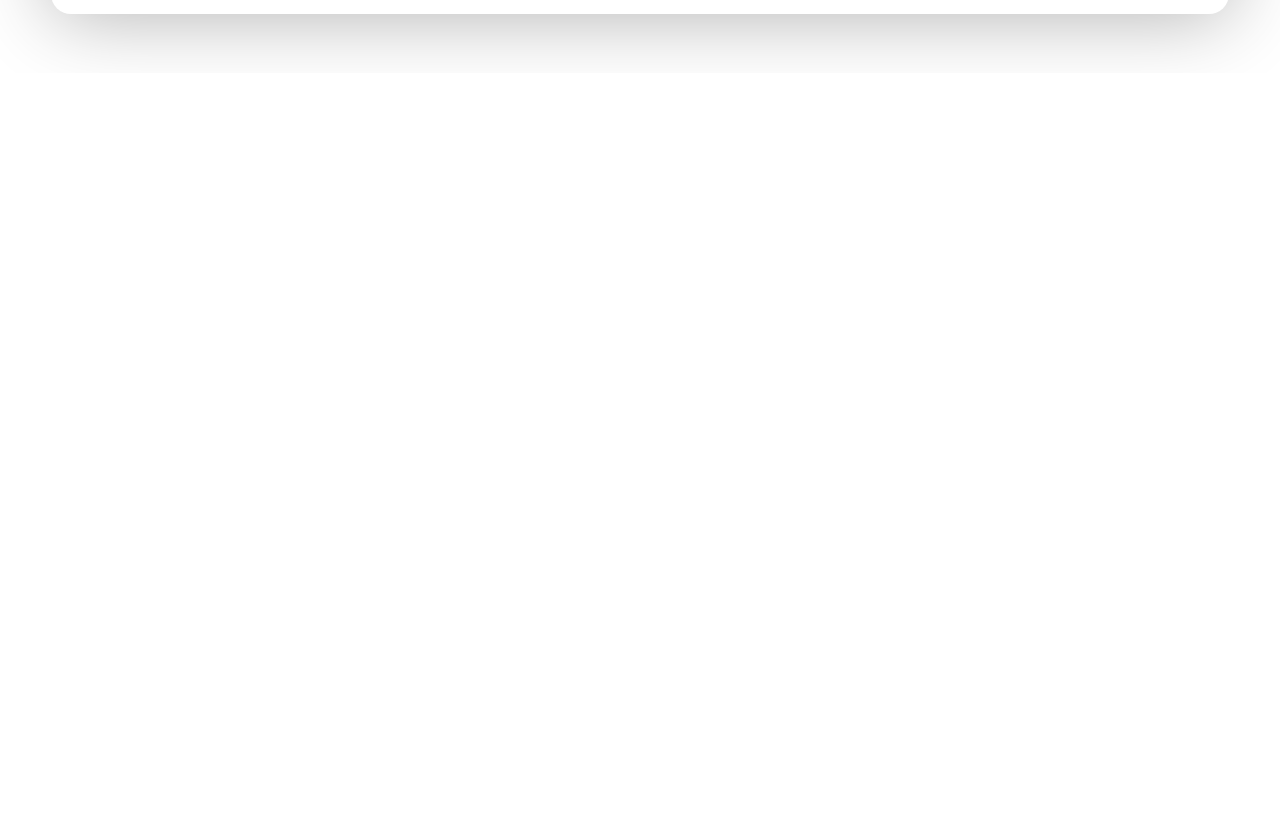
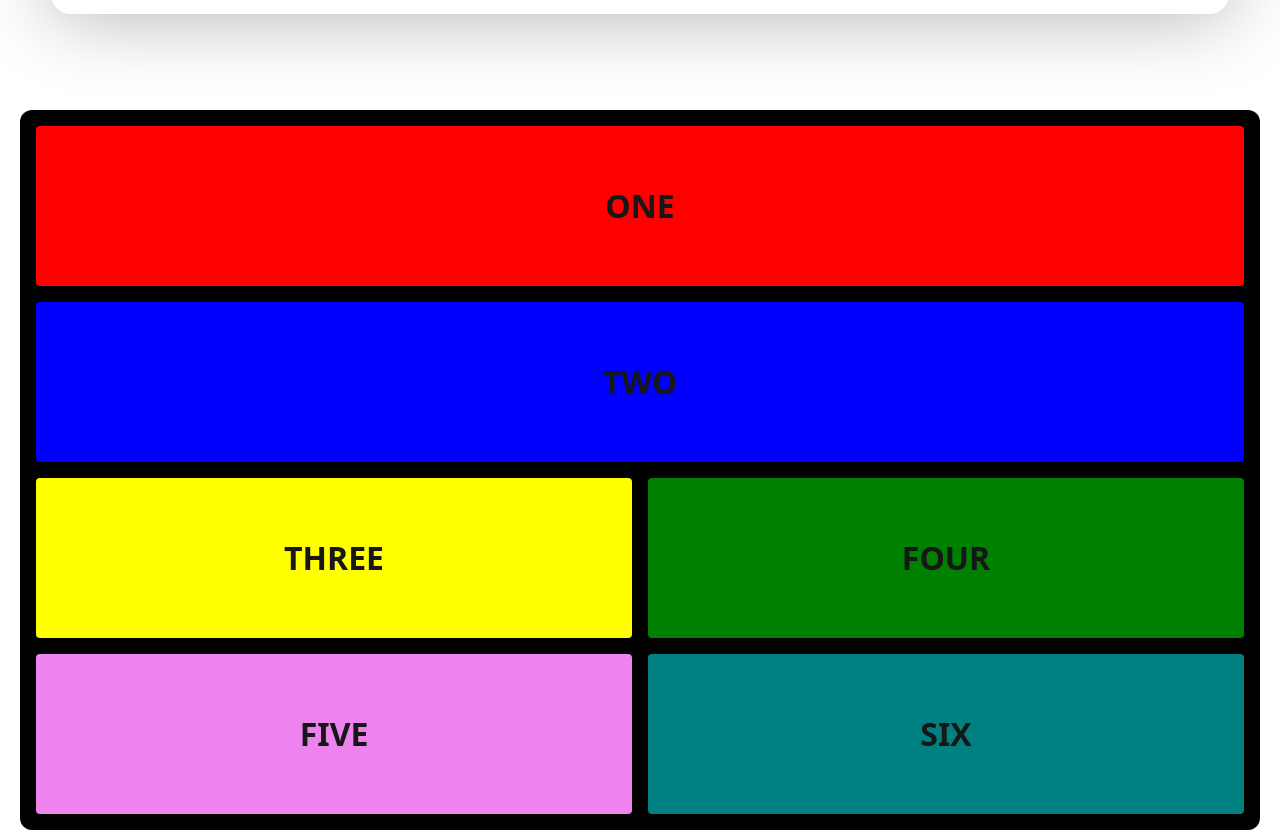
Before and after one commit to PouryaSoleimani/NEXT__JS__BOOTCAMP, a Next.js app: page /advanced-css in a window 1280 px wide. Shown: the part 1686-2516 px from the top of the page. Before the commit the page ends 1759 px from the top, so only its background shows below. Built offline with nearby package versions, Linux system fonts and the light colour scheme.

Commit message:
ADVANCED__CSS

```diff
--- a/app/advanced-css/page.tsx
+++ b/app/advanced-css/page.tsx
@@ -119,6 +119,15 @@ const AdvancedCssPage = () => {
                   </div>
                </div>
             </div>
+
+            <div id="TEST_GRID_SECTION" className="grid-wrapper">
+               <div className="box one">one</div>
+               <div className="box two">two</div>
+               <div className="box three">three</div>
+               <div className="box four">four</div>
+               <div className="box five">five</div>
+               <div className="box six">six</div>
+            </div>
          </main>
 
          <footer></footer>
--- a/app/layout.tsx
+++ b/app/layout.tsx
@@ -5,6 +5,7 @@ import "@/styles/header.css";
 import "@/styles/hero-2.css";
 import "@/styles/services.css";
 import "@/styles/quote.css";
+import "@/styles/grid-test.css";
 
 const geistSans = Geist({
    variable: "--font-geist-sans",
--- /dev/null
+++ b/styles/grid-test.css
@@ -0,0 +1,81 @@
+.grid-wrapper {
+   margin-top: 6rem;
+   height: auto;
+   padding: 0.5rem;
+   background-color: black;
+   border-radius: 0.75rem;
+
+   display: grid;
+   grid-template-columns: repeat(12, 1fr);
+   grid-template-areas: "one one two two three three four five five five six six";
+
+   .box {
+      width: auto;
+      height: 10rem;
+      margin: 0.5rem;
+      border-radius: 0.25rem;
+      text-transform: uppercase;
+      display: flex;
+      align-items: center;
+      justify-content: center;
+      font-size: 2rem;
+      font-weight: 900;
+   }
+
+   .one {
+      grid-area: one;
+      background-color: rgb(255, 0, 0);
+   }
+   .two {
+      grid-area: two;
+      background-color: blue;
+   }
+   .three {
+      grid-area: three;
+      background-color: yellow;
+   }
+   .four {
+      grid-area: four;
+      background-color: green;
+   }
+   .five {
+      grid-area: five;
+      background-color: violet;
+   }
+   .six {
+      grid-area: six;
+      background-color: teal;
+   }
+}
+
+@media (width <=1720px) {
+   .grid-wrapper {
+      grid-template-columns: repeat(2, 1fr);
+      grid-template-areas:
+         "one one"
+         "two two"
+         "three four"
+         "five six";
+   }
+}
+
+@media (width <= 1440) {
+   .grid-wrapper {
+      grid-template-columns: repeat(4, 1fr);
+      grid-template-areas:
+         "one one two two"
+         "three three three four"
+         "five five six six";
+   }
+}
+
+@media (width <= 1024) {
+   .grid-wrapper {
+      grid-template-columns: repeat(4, 1fr);
+      grid-template-areas:
+         "one one one one"
+         "two two two three"
+         "four five five five"
+         "six six six six";
+   }
+}
```
